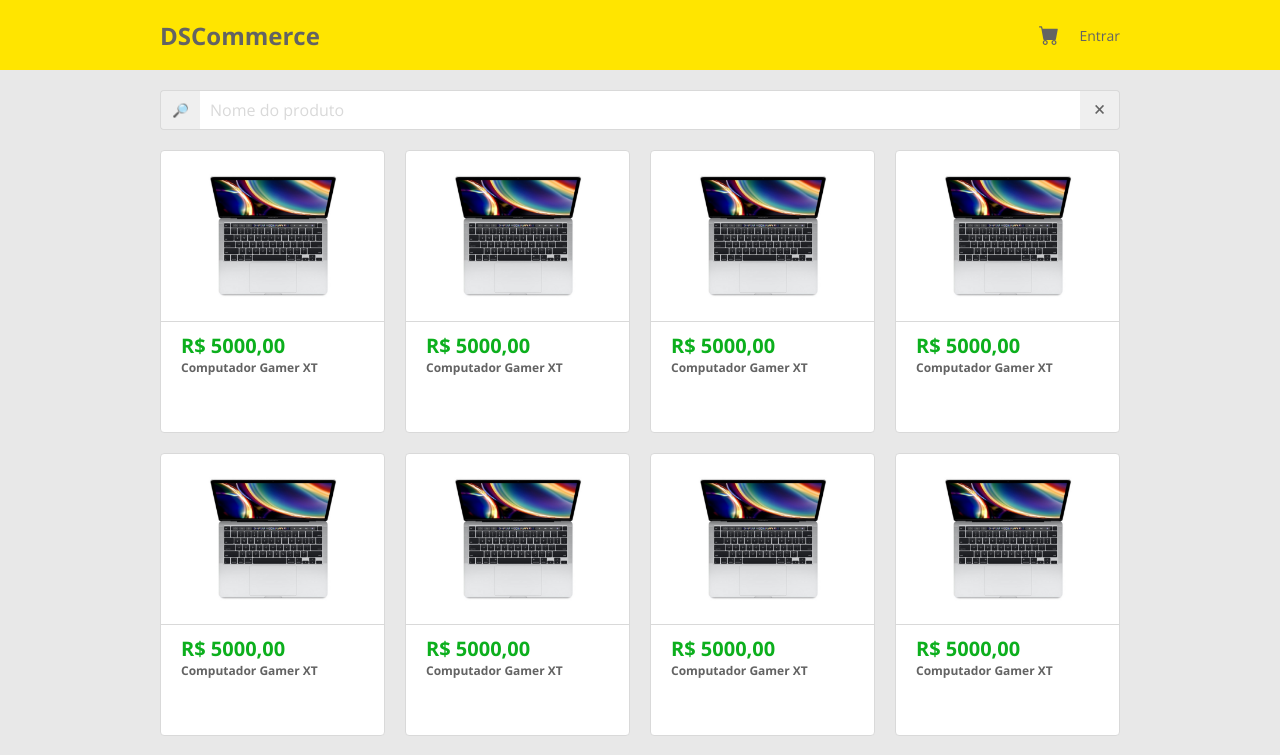
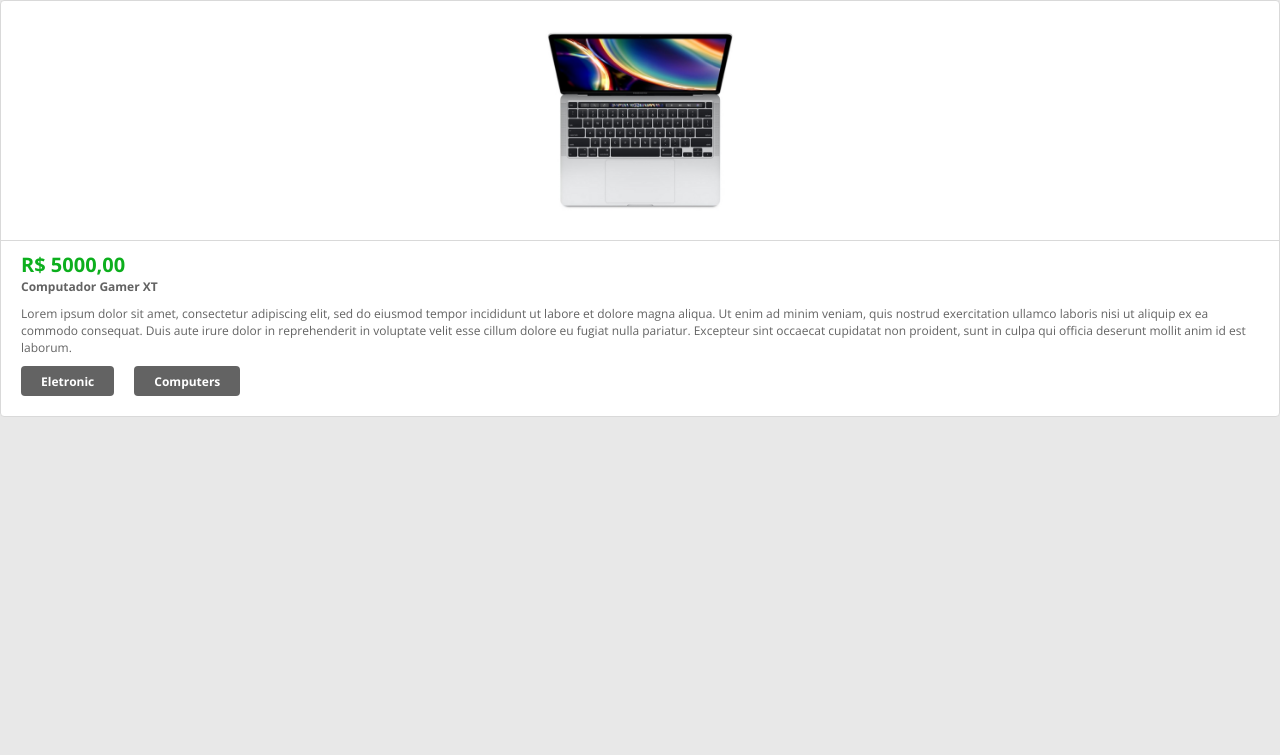
Before and after one commit to thiagorabaioli/dscommerce-frontend, a React (Vite) app: page / in a window 1280 px wide. Shown: the top 755 px of the page. Built offline with nearby package versions, Linux system fonts and the light colour scheme.

Commit message:
Getting started with Props

```diff
--- a/src/App.tsx
+++ b/src/App.tsx
@@ -1,10 +1,11 @@
 
-import Catalog from './routes/Catalog';
+import ProductDetailsCard from './components/ProductDetailsCard';
+
 
 
 function App() {
   return (
-    <Catalog />
+    <ProductDetailsCard />
   );
 }
 
--- a/src/components/ProductCategory/index.tsx
+++ b/src/components/ProductCategory/index.tsx
@@ -1,11 +1,14 @@
 
 import './styles.css';
 
-function ProductCategory() {
+type Props = {
+   name : string;
+}
+
+
+export default function ProductCategory({ name } : Props) {
   return(
    <div className="dsc-category">
-      Eletrônicos
+      {name}
    </div>);
 }
-
-export default ProductCategory;
--- a/src/components/ProductDetailsCard/index.tsx
+++ b/src/components/ProductDetailsCard/index.tsx
@@ -22,8 +22,9 @@ import './styles.css';
             sunt in culpa qui officia deserunt mollit anim id est laborum.
           </p>
           <div className="dsc-category-container">
-             <ProductCategory />
-             <ProductCategory />
+             <ProductCategory name="Eletronic" />
+             <ProductCategory name="Computers" />
+
           </div>
         </div>
       </div>
```
